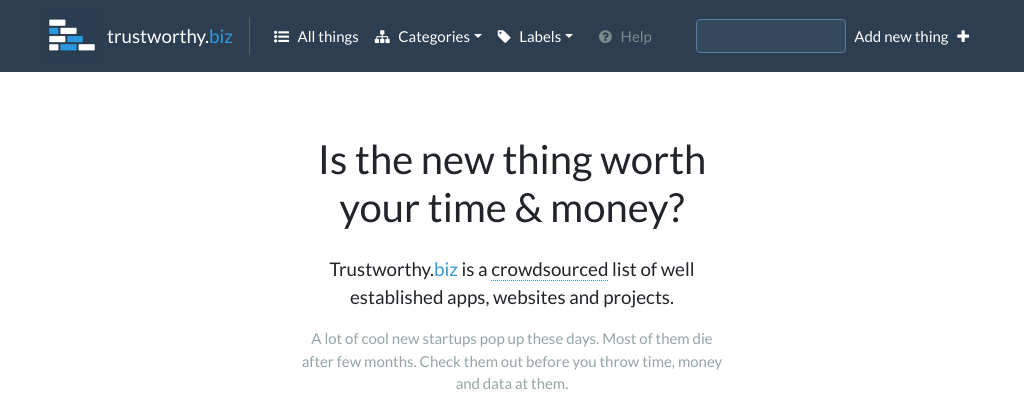
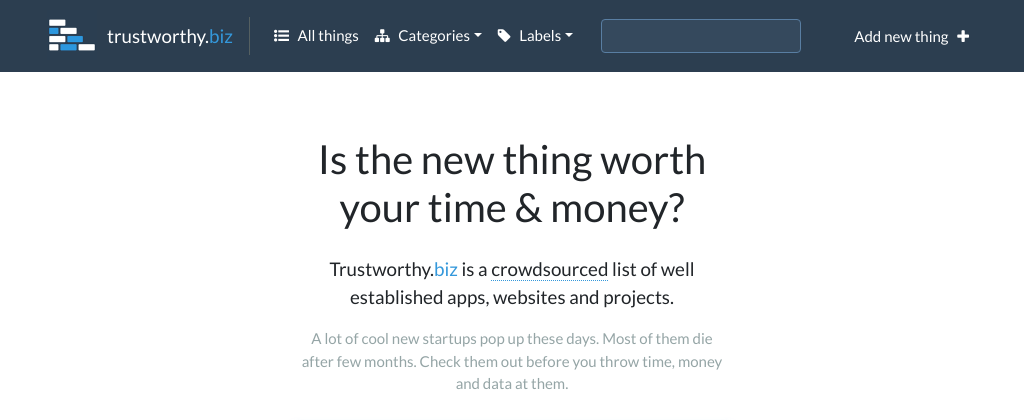
Before and after one commit to petrnagy/TrustworthyBiz, a PHP site: template views/index.twig in a window 1024 px wide. Shown: the top 420 px of the page. Run offline with PHP 8.4, Linux system fonts and the light colour scheme; the template is opened without the code that fills it, so the values that code supplies are empty; a stand-in replaces the project's code that opens the database connection; some libraries are stand-ins or nearby versions.

Commit message:
menu css

```diff
--- a/views/partial/_menu.twig
+++ b/views/partial/_menu.twig
@@ -36,10 +36,13 @@
             <li class="nav-item help-item">
                 <a class="nav-link" href="{{ helpers.make_url('page', 1) }}"><i class="fa fa-question-circle"></i>&nbsp;&nbsp;&nbsp;Help</a>
             </li>
+            <li class="nav-item search-item">
+                <form class="form-inline">
+                    <input class="form-control thing-autocomplete" type="text" style="opacity: .33;">
+                </form>
+            </li>
         </ul>
-        <form class="form-inline">
-            <input class="form-control thing-autocomplete" type="text" style="opacity: .33;">
-        </form>
+
         <ul class="navbar-nav">
             <li class="nav-item">
                 <a class="nav-link" href="/thing/new/">Add new thing&nbsp;&nbsp;&nbsp;<i class="fa fa-plus"></i></a>
--- a/web/css/app.css
+++ b/web/css/app.css
@@ -63,6 +63,7 @@ a.no-decoration, a.no-decoration:hover { text-decoration: none; }
 #index form { margin-top: 2rem; }
 #main-nav-categories-dropdown a i { width: 15px; text-align: center; }
 #main-nav .help-item { margin-left: 10px; }
+#main-nav .search-item { margin-left: 20px; }
 #main-nav .help-item a:not(:hover):not(:active):not(:focus) { color: #7b8a8b !important; }
 .page { margin-top: 5vh; margin-bottom: 15vh; }
 .page h1 { margin-bottom: 1.5rem; }
@@ -174,7 +175,11 @@ nav { z-index: 10; }
 }
 
 @media screen and (max-width: 1200px) {
-    #main-nav .selectize-input { width: 150px; }
+    #main-nav .selectize-input { width: 200px; }
+}
+
+@media screen and (max-width: 1200px) and (min-width: 990px) {
+    #main-nav .help-item { display: none; }
 }
 
 @media screen and (max-width: 991px) {
```
